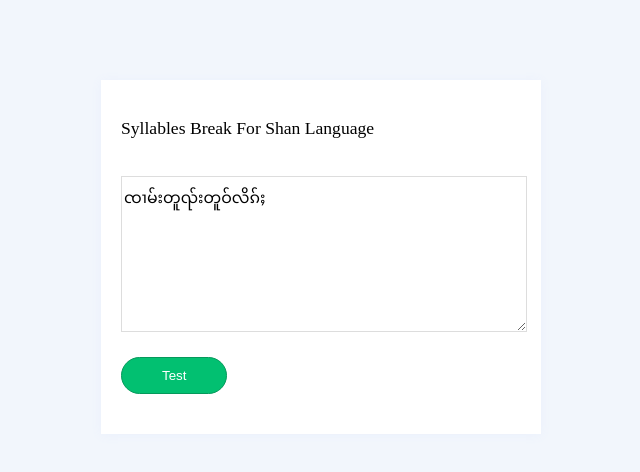
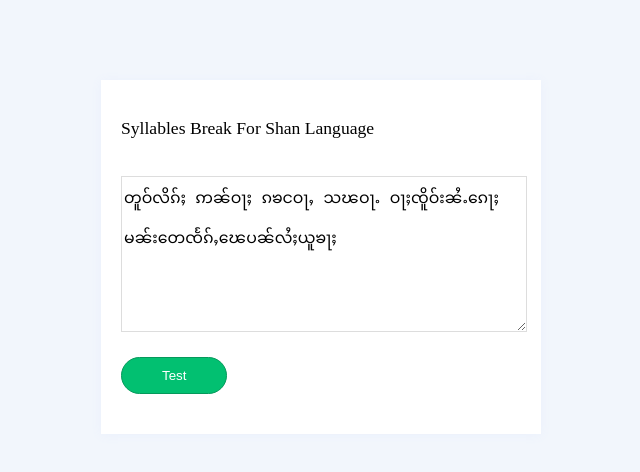
Before and after one commit to haohaaorg/shan-syllable-break, a plain HTML site: page index.html in a window 1280 px wide. Shown: the whole page, without its empty margins (319-959 px from the left). Drawn offline with Linux system fonts and the light colour scheme.

Commit message:
Change placeholder text

```diff
--- a/index.html
+++ b/index.html
@@ -65,7 +65,7 @@
     <div class="container">
         <div class="center-box">
             <p>Syllables Break For Shan Language</p>
-            <textarea class="str">ၸၢမ်းတူၺ်းတူဝ်လိၵ်ႈ</textarea>
+            <textarea class="str">တူဝ်လိၵ်ႈ ဢၼ်ဝႃႈ ၵၶငဝႃႇ သၽဝႃႉ ဝႃႈၸိူဝ်းၼႆႉၵေႃႈမၼ်းတေၸႅၵ်ႇၽေပၼ်လႆႈယူၶႃႈ</textarea>
             <button class="btn test">Test</button>
             <div class="res"></div>
         </div>
```
